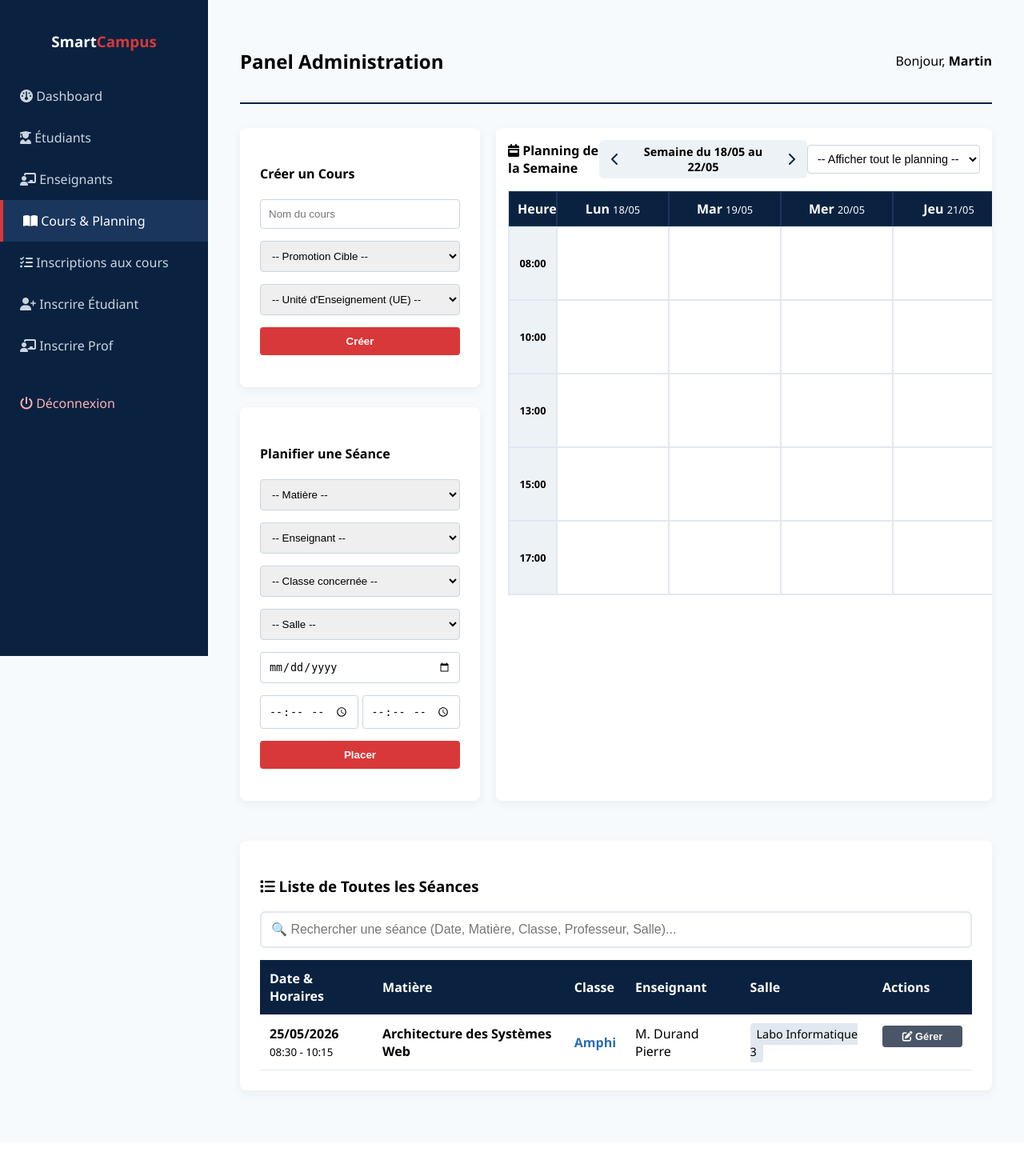
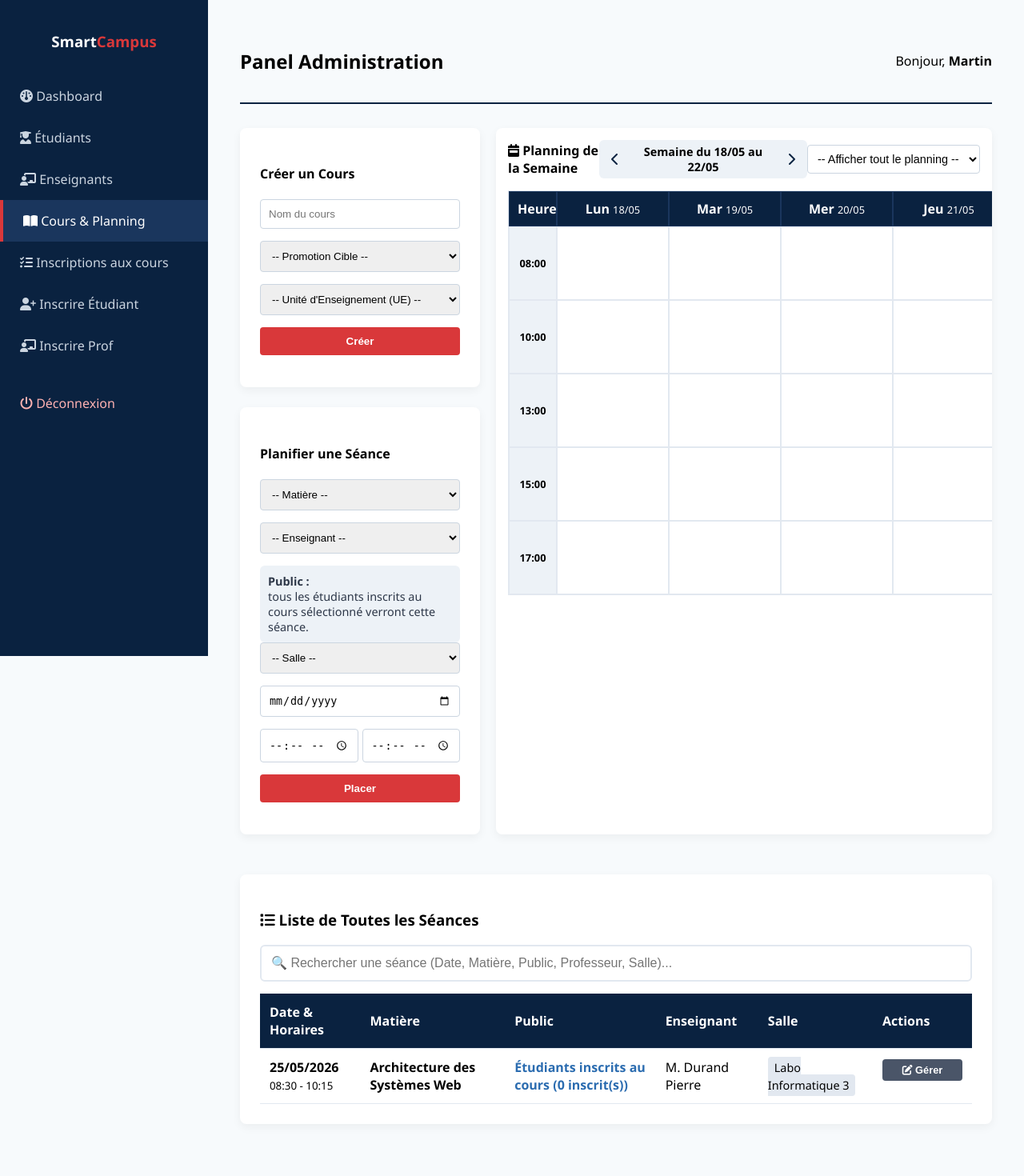
Before and after one commit to clemence0908/ton_projet, a PHP site: the page made by dashboard_admin.php in a window 1280 px wide. Shown: the whole page at 80% size. Before the commit the page ends 1369 px from the top, so only its background shows below. Run offline with PHP 8.4, Linux system fonts and the light colour scheme; a user stored in the database is signed in; data comes from the database, SQL or seed files in the repository; tables that the repository leaves empty hold one stand-in row (values such as "Sample post").

Commit message:
Update dashboard_admin.php

```diff
--- a/dashboard_admin.php
+++ b/dashboard_admin.php
@@ -258,66 +258,55 @@ if ($_SERVER['REQUEST_METHOD'] === 'POST') {
         }
     }
 
-    // H. Planification Session (Amélioration : Détection des conflits)
+    // H. Planification Session par cours
+    // Une séance est liée à un cours + un professeur + une salle.
+    // Tous les étudiants inscrits à ce cours verront automatiquement la même séance.
     if (isset($_POST['planifier_session'])) {
         $active_tab = "courses_schedule";
         $cours_id = intval($_POST['cours_id']);
         $enseignant_id = intval($_POST['enseignant_id']);
         $salle_id = intval($_POST['salle_id']);
-        $cible = $_POST['cible_cours']; // Format : 'td_X' ou 'amphi_Y'
         $date_cours = $_POST['date_cours'];
         $heure_debut = $_POST['heure_debut'];
         $heure_fin = $_POST['heure_fin'];
 
-        if (strtotime($heure_debut) >= strtotime($heure_fin)) {
+        if ($cours_id <= 0 || $enseignant_id <= 0 || $salle_id <= 0 || empty($date_cours) || empty($heure_debut) || empty($heure_fin)) {
+            $msg_status = "<div class='alert error'>❌ Veuillez remplir tous les champs de la séance.</div>";
+        } elseif (strtotime($heure_debut) >= strtotime($heure_fin)) {
             $msg_status = "<div class='alert error'>❌ L'heure de fin doit être après l'heure de début.</div>";
         } else {
             try {
-                // --- 1. DÉTECTION DES CONFLITS ---
                 $conflit_msg = "";
 
-                // A. Conflit Enseignant
+                // Conflit enseignant
                 $checkProf = $pdo->prepare("SELECT COUNT(*) FROM sessions_cours WHERE enseignant_id = ? AND date_cours = ? AND heure_debut < ? AND heure_fin > ?");
                 $checkProf->execute([$enseignant_id, $date_cours, $heure_fin, $heure_debut]);
-                if ($checkProf->fetchColumn() > 0) $conflit_msg .= "L'enseignant est déjà occupé. ";
+                if ($checkProf->fetchColumn() > 0) {
+                    $conflit_msg .= "L'enseignant est déjà occupé. ";
+                }
 
-                // B. Conflit Salle
+                // Conflit salle
                 $checkSalle = $pdo->prepare("SELECT COUNT(*) FROM sessions_cours WHERE salle_id = ? AND date_cours = ? AND heure_debut < ? AND heure_fin > ?");
                 $checkSalle->execute([$salle_id, $date_cours, $heure_fin, $heure_debut]);
-                if ($checkSalle->fetchColumn() > 0) $conflit_msg .= "La salle est déjà réservée. ";
-
-                // C. Conflit Classe (TD ou Amphi)
-                $tds_concernes = [];
-                if (strpos($cible, 'amphi_') === 0) {
-                    $amphi_id = intval(substr($cible, 6));
-                    $res = $pdo->query("SELECT id FROM groupes_td WHERE amphi_id = " . $amphi_id)->fetchAll();
-                    foreach($res as $r) $tds_concernes[] = $r['id'];
-                } else {
-                    $tds_concernes[] = intval(substr($cible, 3));
+                if ($checkSalle->fetchColumn() > 0) {
+                    $conflit_msg .= "La salle est déjà réservée. ";
                 }
 
-                if (!empty($tds_concernes)) {
-                    $placeholders = implode(',', array_fill(0, count($tds_concernes), '?'));
-                    $checkClasse = $pdo->prepare("SELECT COUNT(*) FROM sessions_cours WHERE groupe_td_id IN ($placeholders) AND date_cours = ? AND heure_debut < ? AND heure_fin > ?");
-                    $params = array_merge($tds_concernes, [$date_cours, $heure_fin, $heure_debut]);
-                    $checkClasse->execute($params);
-                    if ($checkClasse->fetchColumn() > 0) $conflit_msg .= "La classe (ou une partie de l'amphi) a déjà cours. ";
+                // Conflit pour le même cours
+                $checkCours = $pdo->prepare("SELECT COUNT(*) FROM sessions_cours WHERE cours_id = ? AND date_cours = ? AND heure_debut < ? AND heure_fin > ?");
+                $checkCours->execute([$cours_id, $date_cours, $heure_fin, $heure_debut]);
+                if ($checkCours->fetchColumn() > 0) {
+                    $conflit_msg .= "Ce cours a déjà une séance sur ce créneau. ";
                 }
 
-                // --- 2. INSERTION SI AUCUN CONFLIT ---
                 if (!empty($conflit_msg)) {
                     $msg_status = "<div class='alert error'>⚠️ <strong>Conflit détecté :</strong> " . $conflit_msg . "</div>";
                 } else {
-                    $pdo->beginTransaction();
-                    $stmt = $pdo->prepare("INSERT INTO sessions_cours (cours_id, enseignant_id, salle_id, date_cours, heure_debut, heure_fin, groupe_td_id) VALUES (?, ?, ?, ?, ?, ?, ?)");
-                    foreach ($tds_concernes as $td_id) {
-                        $stmt->execute([$cours_id, $enseignant_id, $salle_id, $date_cours, $heure_debut, $heure_fin, $td_id]);
-                    }
-                    $pdo->commit();
-                    $msg_status = "<div class='alert success'>✅ Séance planifiée sans conflit !</div>";
+                    $stmt = $pdo->prepare("INSERT INTO sessions_cours (cours_id, enseignant_id, salle_id, date_cours, heure_debut, heure_fin, groupe_td_id) VALUES (?, ?, ?, ?, ?, ?, NULL)");
+                    $stmt->execute([$cours_id, $enseignant_id, $salle_id, $date_cours, $heure_debut, $heure_fin]);
+                    $msg_status = "<div class='alert success'>✅ Séance planifiée pour ce cours ! Les étudiants inscrits à ce cours la verront dans leur emploi du temps.</div>";
                 }
             } catch (PDOException $e) {
-                if ($pdo->inTransaction()) { $pdo->rollBack(); }
                 $msg_status = "<div class='alert error'>❌ Erreur SQL : " . $e->getMessage() . "</div>";
             }
         }
@@ -498,22 +487,30 @@ try {
     $start_date = $monday->format('Y-m-d');
     $end_date = (clone $monday)->modify('+6 days')->format('Y-m-d');
 
-    // Emploi du temps de la semaine sélectionnée
-    $schedule_sessions = $pdo->prepare("SELECT s.*, c.nom_cours, u.nom AS prof_nom, u.prenom AS prof_prenom, sl.nom_salle, g.nom AS groupe_nom, p.nom_promotion
+    // Emploi du temps par cours : même séance pour le professeur et pour tous les étudiants inscrits au cours
+    $schedule_sessions = $pdo->prepare("SELECT s.*, c.nom_cours, u.nom AS prof_nom, u.prenom AS prof_prenom, sl.nom_salle,
+                                               NULL AS groupe_nom,
+                                               'Étudiants inscrits au cours' AS nom_promotion,
+                                               (SELECT COUNT(*) FROM inscriptions_cours ic WHERE ic.cours_id = s.cours_id) AS nb_inscrits
                                         FROM sessions_cours s
                                         JOIN cours c ON s.cours_id = c.id
                                         JOIN utilisateurs u ON s.enseignant_id = u.id
                                         JOIN salles sl ON s.salle_id = sl.id
-                                        LEFT JOIN groupes_td g ON s.groupe_td_id = g.id
-                                        LEFT JOIN amphis a ON g.amphi_id = a.id
-                                        LEFT JOIN promotions p ON a.promotion_id = p.id
                                         WHERE s.date_cours >= ? AND s.date_cours <= ?
                                         ORDER BY s.date_cours ASC, s.heure_debut ASC");
     $schedule_sessions->execute([$start_date, $end_date]);
     $schedule_sessions = $schedule_sessions->fetchAll();
 
     // Liste de toutes les séances pour la recherche
-    $all_sessions_list = $pdo->query("SELECT s.*, c.nom_cours, u.nom AS prof_nom, u.prenom AS prof_prenom, sl.nom_salle, g.nom AS groupe_nom, p.nom_promotion FROM sessions_cours s JOIN cours c ON s.cours_id = c.id JOIN utilisateurs u ON s.enseignant_id = u.id JOIN salles sl ON s.salle_id = sl.id LEFT JOIN groupes_td g ON s.groupe_td_id = g.id LEFT JOIN amphis a ON g.amphi_id = a.id LEFT JOIN promotions p ON a.promotion_id = p.id ORDER BY s.date_cours DESC, s.heure_debut DESC")->fetchAll();
+    $all_sessions_list = $pdo->query("SELECT s.*, c.nom_cours, u.nom AS prof_nom, u.prenom AS prof_prenom, sl.nom_salle,
+                                             NULL AS groupe_nom,
+                                             'Étudiants inscrits au cours' AS nom_promotion,
+                                             (SELECT COUNT(*) FROM inscriptions_cours ic WHERE ic.cours_id = s.cours_id) AS nb_inscrits
+                                      FROM sessions_cours s
+                                      JOIN cours c ON s.cours_id = c.id
+                                      JOIN utilisateurs u ON s.enseignant_id = u.id
+                                      JOIN salles sl ON s.salle_id = sl.id
+                                      ORDER BY s.date_cours DESC, s.heure_debut DESC")->fetchAll();
 
 } catch (PDOException $e) {
     $msg_status = "<div class='alert error'>Erreur : " . $e->getMessage() . "</div>";
@@ -637,7 +634,7 @@ try {
                 </div>
             </div>
             <table id="tableStudents">
-                <thead><tr><th>Nom & Prénom</th><th>Promotion</th><th>Classe</th><th>Actions</th></tr></thead>
+                <thead><tr><th>Nom & Prénom</th><th>Promotion</th><th>Public</th><th>Actions</th></tr></thead>
                 <tbody>
                     <?php foreach($students as $s): ?>
                     <tr data-name="<?php echo htmlspecialchars(strtolower($s['nom'].' '.$s['prenom'])); ?>" data-promo="<?php echo htmlspecialchars($s['promo_nom']); ?>">
@@ -724,21 +721,10 @@ try {
                             <option value="">-- Enseignant --</option>
                             <?php foreach($teachers_list as $p): ?><option value="<?php echo $p['id']; ?>">M. <?php echo htmlspecialchars($p['nom'].' '.$p['prenom']); ?></option><?php endforeach; ?>
                         </select>
-                        <select name="cible_cours" required>
-                            <option value="">-- Classe concernée --</option>
-                            <optgroup label="Amphis (Cours Magistraux)">
-                                <?php
-                                $amphis = $pdo->query("SELECT a.id, a.nom, p.nom_promotion FROM amphis a JOIN promotions p ON a.promotion_id = p.id")->fetchAll();
-                                foreach($amphis as $a): ?>
-                                    <option value="amphi_<?php echo $a['id']; ?>">Amphi : <?php echo htmlspecialchars($a['nom_promotion'] . ' - ' . $a['nom']); ?></option>
-                                <?php endforeach; ?>
-                            </optgroup>
-                            <optgroup label="Groupes TD (Travaux Dirigés)">
-                                <?php foreach($list_groupes as $g): ?>
-                                    <option value="td_<?php echo $g['id']; ?>">TD : <?php echo htmlspecialchars($g['nom_promotion'] . ' - ' . $g['amphi_nom'] . ' - ' . $g['groupe_nom']); ?></option>
-                                <?php endforeach; ?>
-                            </optgroup>
-                        </select>
+                        <div style="background:#EDF2F7; padding:10px; border-radius:6px; font-size:0.9em; color:#2D3748;">
+                            <strong>Public :</strong><br>
+                            tous les étudiants inscrits au cours sélectionné verront cette séance.
+                        </div>
                         <select name="salle_id" required>
                             <option value="">-- Salle --</option>
                             <?php foreach($list_salles as $sl): ?><option value="<?php echo $sl['id']; ?>"><?php echo htmlspecialchars($sl['nom_salle'] . ' (' . $sl['type_salle'] . ')'); ?></option><?php endforeach; ?>
@@ -768,7 +754,7 @@ try {
                     <?php
                     $filter_classes = []; $filter_profs = []; $filter_cours = [];
                     foreach($schedule_sessions as $s) {
-                        $c_name = $s['groupe_nom'] ? $s['nom_promotion'].' - '.$s['groupe_nom'] : 'Amphi '.$s['nom_promotion'];
+                        $c_name = 'Étudiants inscrits au cours';
                         $filter_classes[$c_name] = $c_name;
                         $filter_profs[$s['prof_nom'].' '.$s['prof_prenom']] = 'M. '.$s['prof_nom'].' '.$s['prof_prenom'];
                         $filter_cours[$s['nom_cours']] = $s['nom_cours'];
@@ -777,7 +763,7 @@ try {
                     ?>
                     <select id="scheduleFilter" onchange="applyScheduleFilter()" style="width: 280px; padding: 8px; border: 1px solid #CBD5E0; border-radius: 4px; margin:0; font-size:0.9em; background:white;">
                         <option value="ALL">-- Afficher tout le planning --</option>
-                        <optgroup label="Filtrer par Classe">
+                        <optgroup label="Filtrer par Public">
                             <?php foreach($filter_classes as $fc): ?><option value="CLASS_<?php echo htmlspecialchars($fc); ?>"><?php echo htmlspecialchars($fc); ?></option><?php endforeach; ?>
                         </optgroup>
                         <optgroup label="Filtrer par Enseignant">
@@ -815,7 +801,7 @@ try {
                                     elseif ($slot_hour == 17 && $hour >= 17) $is_in_slot = true;
 
                                     if(date('N', strtotime($sess['date_cours'])) == $day && $is_in_slot):
-                                        $className = $sess['groupe_nom'] ? $sess['nom_promotion'].' - '.$sess['groupe_nom'] : 'Amphi '.$sess['nom_promotion'];
+                                        $className = 'Étudiants inscrits au cours';
                                         $profName = $sess['prof_nom'].' '.$sess['prof_prenom'];
                                     ?>
                                     <div class="session-item" style="cursor:pointer;"
@@ -838,10 +824,10 @@ try {
 
         <div class="card" style="margin-top: 25px;">
             <h3><i class="fa-solid fa-list"></i> Liste de Toutes les Séances</h3>
-            <input type="text" id="searchSessionInput" placeholder="🔍 Rechercher une séance (Date, Matière, Classe, Professeur, Salle)..." onkeyup="filterSessions()" style="padding: 12px; width: 100%; box-sizing: border-box; font-size: 1em; border: 2px solid #E2E8F0; border-radius: 6px; margin-bottom: 15px;">
+            <input type="text" id="searchSessionInput" placeholder="🔍 Rechercher une séance (Date, Matière, Public, Professeur, Salle)..." onkeyup="filterSessions()" style="padding: 12px; width: 100%; box-sizing: border-box; font-size: 1em; border: 2px solid #E2E8F0; border-radius: 6px; margin-bottom: 15px;">
             <table id="sessionsTable">
                 <thead>
-                    <tr><th>Date & Horaires</th><th>Matière</th><th>Classe</th><th>Enseignant</th><th>Salle</th><th>Actions</th></tr>
+                    <tr><th>Date & Horaires</th><th>Matière</th><th>Public</th><th>Enseignant</th><th>Salle</th><th>Actions</th></tr>
                 </thead>
                 <tbody>
                     <?php foreach($all_sessions_list as $sess): ?>
@@ -851,7 +837,7 @@ try {
                             <small><?php echo substr($sess['heure_debut'],0,5).' - '.substr($sess['heure_fin'],0,5); ?></small>
                         </td>
                         <td><strong><?php echo htmlspecialchars($sess['nom_cours']); ?></strong></td>
-                        <td><span style="color:#2B6CB0; font-weight:bold;"><?php echo htmlspecialchars($sess['groupe_nom'] ? $sess['nom_promotion'].' - '.$sess['groupe_nom'] : 'Amphi '.$sess['nom_promotion']); ?></span></td>
+                        <td><span style="color:#2B6CB0; font-weight:bold;"><?php echo htmlspecialchars('Étudiants inscrits au cours (' . intval($sess['nb_inscrits'] ?? 0) . ' inscrit(s))'); ?></span></td>
                         <td>M. <?php echo htmlspecialchars($sess['prof_nom'].' '.$sess['prof_prenom']); ?></td>
                         <td><span style="background:#E2E8F0; padding:4px 8px; border-radius:4px; font-size: 0.9em;"><?php echo htmlspecialchars($sess['nom_salle']); ?></span></td>
                         <td style="width: 100px;">
@@ -1041,7 +1027,7 @@ try {
             <label>Matière (Fixe)</label>
             <input type="text" id="edit_sess_cours" readonly style="background:#f0f0f0;">
 
-            <label>Classe (Fixe)</label>
+            <label>Public</label>
             <input type="text" id="edit_sess_classe" readonly style="background:#f0f0f0;">
 
             <label>Enseignant</label>
@@ -1239,7 +1225,7 @@ try {
     function openEditSessionModal(sess) {
         document.getElementById('edit_sess_id').value = sess.id;
         document.getElementById('edit_sess_cours').value = sess.nom_cours;
-        document.getElementById('edit_sess_classe').value = sess.groupe_nom ? (sess.nom_promotion + ' - ' + sess.groupe_nom) : 'Amphi Complet (' + sess.nom_promotion + ')';
+        document.getElementById('edit_sess_classe').value = 'Étudiants inscrits au cours';
         document.getElementById('edit_sess_prof').value = sess.enseignant_id;
         document.getElementById('edit_sess_salle').value = sess.salle_id;
         document.getElementById('edit_sess_date').value = sess.date_cours;
```
